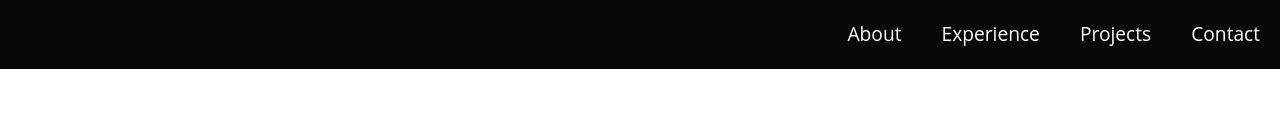
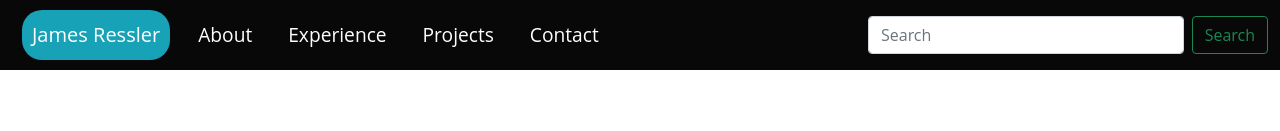
Before and after one commit to jamesressler/CS463-final-project, a plain HTML site: page html/index.html in a window 1280 px wide. Shown: the top 131 px of the page. Drawn offline with nearby package versions, Linux system fonts and the light colour scheme; grey boxes are pictures that could not be loaded.

Commit message:
fix navbar responsiveness

```diff
--- a/css/navbar.css
+++ b/css/navbar.css
@@ -30,3 +30,13 @@
 .nav-link:focus {
   border-color: var(--orange);
 }
+
+.navbar-brand {
+  background-color: var(--cyan);
+  color: var(--white);
+  display: block;
+  margin: 10px 10px;
+  padding: 10px;
+  text-decoration: none;
+  border-radius: 20px;
+}
--- a/js/navbar.js
+++ b/js/navbar.js
@@ -1,40 +1,34 @@
-let nav = document.createElement("nav");
-let ul = document.createElement("ul");
-let about = document.createElement("li");
-let experience = document.createElement("li");
-let projects = document.createElement("li");
-let contact = document.createElement("li");
-let aboutLink = document.createElement("a");
-let experienceLink = document.createElement("a");
-let projectsLink = document.createElement("a");
-let contactLink = document.createElement("a");
+let div = document.createElement("div");
 
-ul.setAttribute("class", "nav-list");
+div.innerHTML = `
+<nav class="navbar navbar-expand-lg bg-body-tertiary nav-list">
+  <div class="container-fluid">
+    <a class="navbar-brand" href="../html/index.html">James Ressler</a>
+    <button class="navbar-toggler" type="button" data-bs-toggle="collapse" data-bs-target="#navbarSupportedContent" aria-controls="navbarSupportedContent" aria-expanded="false" aria-label="Toggle navigation">
+      <span class="navbar-toggler-icon"></span>
+    </button>
+    <div class="collapse navbar-collapse" id="navbarSupportedContent">
+      <ul class="navbar-nav me-auto mb-2 mb-lg-0">
+        <li class="nav-item">
+          <a class="nav-link active" aria-current="page" href="../html/index.html">About</a>
+        </li>
+        <li class="nav-item">
+          <a class="nav-link active" aria-current="page" href="../html/experience.html">Experience</a>
+        </li>
+        <li class="nav-item">
+          <a class="nav-link active" aria-current="page" href="../html/projects.html">Projects</a>
+        </li>
+        <li class="nav-item">
+          <a class="nav-link active" aria-current="page" href="../html/contact.html">Contact</a>
+        </li>
+      </ul>
+      <form class="d-flex" role="search">
+        <input class="form-control me-2" type="search" placeholder="Search" aria-label="Search">
+        <button class="btn btn-outline-success" type="submit">Search</button>
+      </form>
+    </div>
+  </div>
+</nav>
+`;
 
-aboutLink.setAttribute("class", "nav-link");
-aboutLink.setAttribute("href", "../html/index.html");
-aboutLink.textContent = "About";
-
-experienceLink.setAttribute("class", "nav-link");
-experienceLink.setAttribute("href", "../html/experience.html");
-experienceLink.textContent = "Experience";
-
-projectsLink.setAttribute("class", "nav-link");
-projectsLink.setAttribute("href", "../html/projects.html");
-projectsLink.textContent = "Projects";
-
-contactLink.setAttribute("class", "nav-link");
-contactLink.setAttribute("href", "../html/contact.html");
-contactLink.textContent = "Contact";
-
-about.append(aboutLink);
-experience.append(experienceLink);
-projects.append(projectsLink);
-contact.append(contactLink);
-
-ul.append(about);
-ul.append(experience);
-ul.append(projects);
-ul.append(contact);
-nav.append(ul);
-document.querySelector("body").prepend(nav);
+document.querySelector("body").prepend(div);
```
